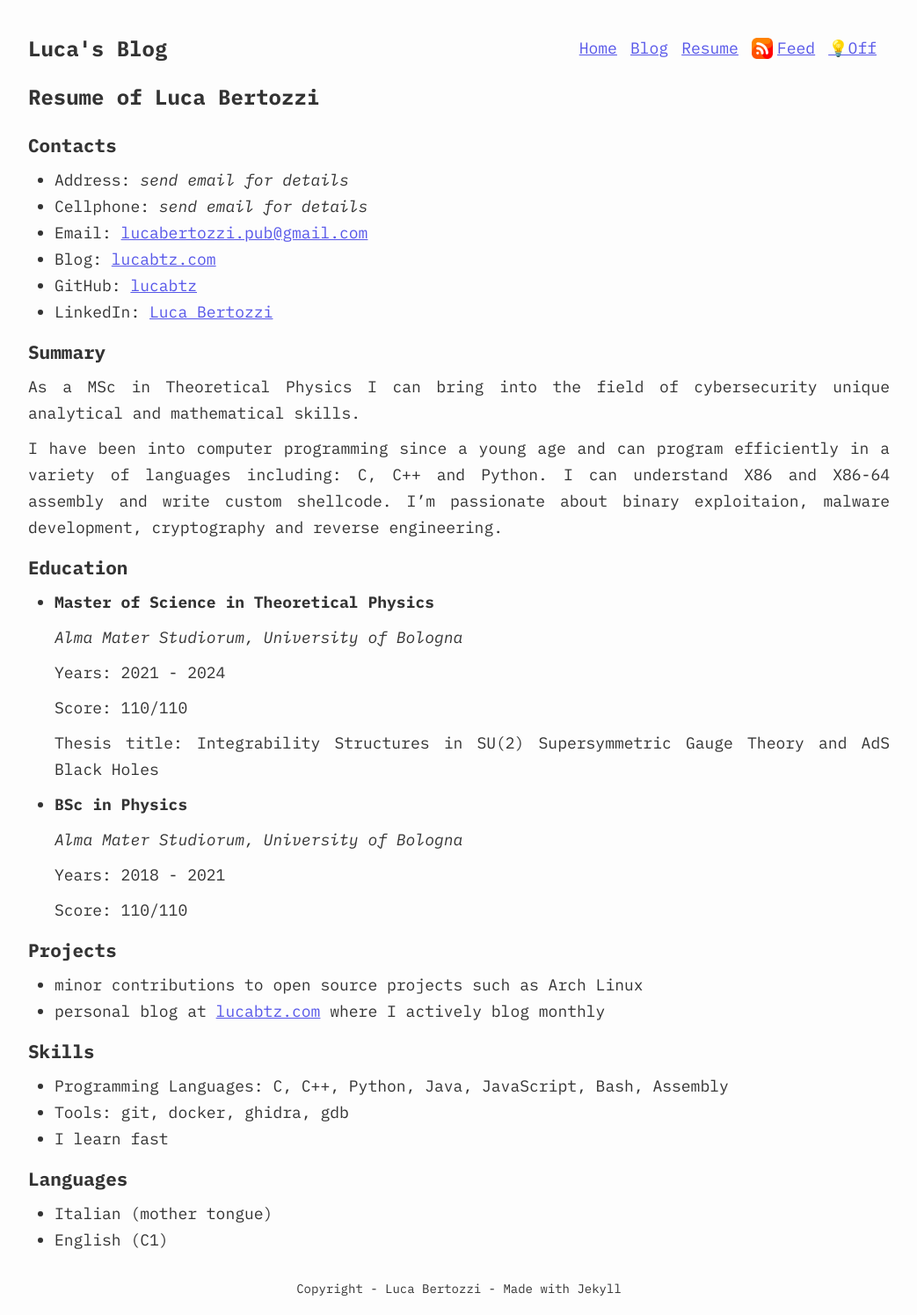
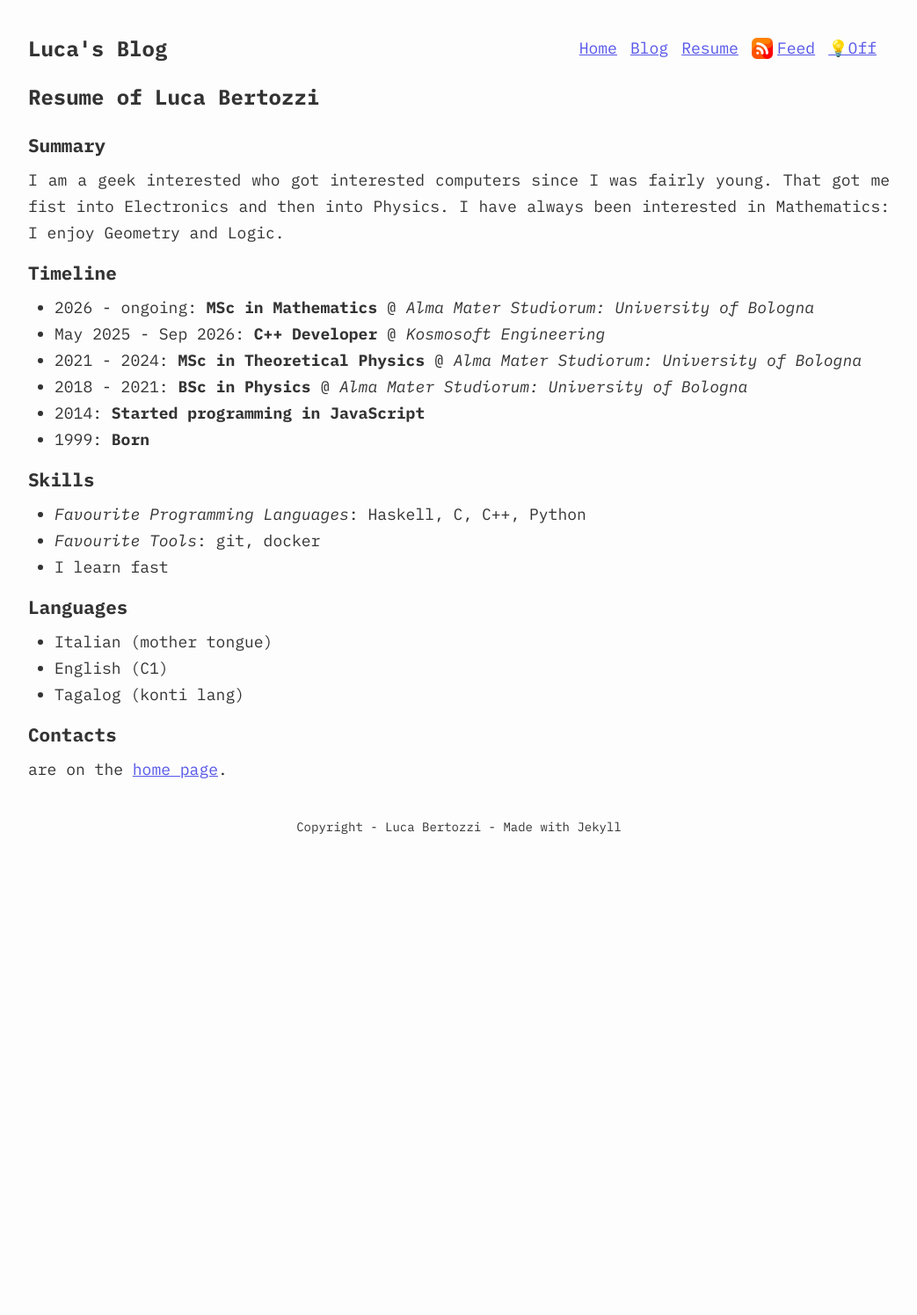
Before and after one commit to lucabtz/lucabtz.github.io, a Jekyll site: the page built from resume.md, in a window 1280 px wide. Shown: the whole page at 88% size, without its empty margins (118-1161 px from the left). Built offline with Jekyll 4.4.1, drawn with Linux system fonts in a browser that asks for light colours; after the commit the page ends 970 px from its top, so only the background shows below that.

```diff
--- a/_config.yml
+++ b/_config.yml
@@ -21,8 +21,9 @@
 title: Luca's Blog
 email: lucabertozzi.pub@gmail.com
 description: >- # this means to ignore newlines until "baseurl:"
-  Join me, Luca Bertozzi, a Theoretical Physics graduate turned cybersecurity enthusiast, as I explore cybersecurity topics
-  and occasionally delve into Computer Science and Physics.
+  I am a geek interested who got interested computers since I was fairly young.
+  That got me fist into Electronics and then into Physics.
+  I have always been interested in Mathematics: I enjoy Geometry and Logic.
 baseurl: "" # the subpath of your site, e.g. /blog
 url: "https://lucabtz.com" # the base hostname & protocol for your site, e.g. http://example.com
 twitter_username: "@lucabtz_"
--- a/resume.md
+++ b/resume.md
@@ -3,51 +3,27 @@ layout: page
 title: Resume of Luca Bertozzi
 ---
 
-## Contacts
-- Address: *send email for details*
-- Cellphone: *send email for details*
-- Email: [lucabertozzi.pub@gmail.com](mailto:lucabertozzi.pub@gmail.com)
-- Blog: [lucabtz.com](https://lucabtz.com)
-- GitHub: [lucabtz](https://github.com/lucabtz)
-- LinkedIn: [Luca Bertozzi](https://www.linkedin.com/in/luca-bertozzi-47858a180/)
+## Summary
+I am a geek interested who got interested computers since I was fairly young. That got me fist into Electronics
+and then into Physics. I have always been interested in Mathematics: I enjoy Geometry and Logic.
 
-## Summary
-As a MSc in Theoretical Physics I can bring into the field of cybersecurity unique analytical and mathematical skills.
-
-I have been into computer programming since a young age and can program efficiently in a variety of languages including: C, C++ and
-Python. I can understand X86 and X86-64 assembly and write custom shellcode. I'm passionate about binary exploitaion, malware
-development, cryptography and reverse engineering.
-
-## Education
-
-- **Master of Science in Theoretical Physics**
-
-  *Alma Mater Studiorum, University of Bologna*
-
-  Years: 2021 - 2024
-
-  Score: 110/110
-
-  Thesis title: Integrability Structures in SU(2) Supersymmetric Gauge Theory and AdS Black Holes
-
-
-- **BSc in Physics**
-
-  *Alma Mater Studiorum, University of Bologna*
-
-  Years: 2018 - 2021
-
-  Score: 110/110
-
-## Projects
-- minor contributions to open source projects such as Arch Linux
-- personal blog at [lucabtz.com](https://lucabtz.com) where I actively blog monthly
+## Timeline
+- 2026 - ongoing: **MSc in Mathematics** @ *Alma Mater Studiorum: University of Bologna*
+- May 2025 - Sep 2026: **C++ Developer** @ *Kosmosoft Engineering*
+- 2021 - 2024: **MSc in Theoretical Physics** @ *Alma Mater Studiorum: University of Bologna*
+- 2018 - 2021: **BSc in Physics** @ *Alma Mater Studiorum: University of Bologna*
+- 2014: **Started programming in JavaScript**
+- 1999: **Born**
 
 ## Skills
-- Programming Languages: C, C++, Python, Java, JavaScript, Bash, Assembly
-- Tools: git, docker, ghidra, gdb
+- *Favourite Programming Languages*: Haskell, C, C++, Python
+- *Favourite Tools*: git, docker
 - I learn fast
 
 ## Languages
 - Italian (mother tongue)
 - English (C1)
+- Tagalog (konti lang)
+
+## Contacts
+are on the [home page](/).
```
Also changed, not shown: index.md (+1 -12 lines).
